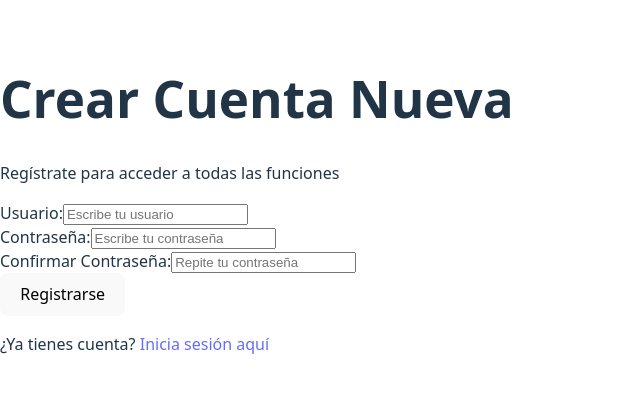
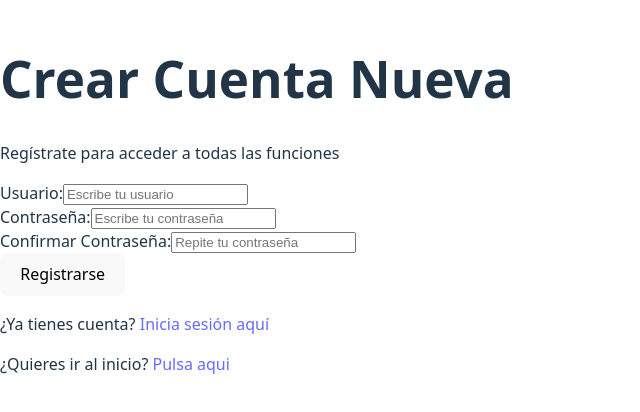
Before and after one commit to Adrianbien43/GuatequeStore, a React (Vite) app: page /auth/register in a window 1280 px wide. Shown: the part 196-608 px from the top of the page, without its empty margins (0-640 px from the left). Built offline with nearby package versions, Linux system fonts and the light colour scheme.

Commit message:
Hola buenas

```diff
--- a/src/App.jsx
+++ b/src/App.jsx
@@ -33,6 +33,7 @@ const PublicLayout = () => (
   <>
     <Header />
     <Outlet />
+    <Footer/>
   </>
 );
 
--- a/src/pages/auth/authadmin/Login.jsx
+++ b/src/pages/auth/authadmin/Login.jsx
@@ -64,6 +64,9 @@ export default function Login() {
       <p>
         ¿No tienes cuenta? <Link to="/auth/register">Regístrate primero aquí</Link>
       </p>
+      <p>
+        ¿Quieres ir al inicio? <Link to="/">Pulsa aquí</Link>
+      </p>
     </div>
   );
 }
--- a/src/pages/auth/authadmin/Register.jsx
+++ b/src/pages/auth/authadmin/Register.jsx
@@ -69,6 +69,9 @@ export default function Register() {
       <p>
         ¿Ya tienes cuenta? <Link to="/auth/login">Inicia sesión aquí</Link>
       </p>
+           <p>
+        ¿Quieres ir al inicio? <Link to="/">Pulsa aqui </Link>
+      </p>
     </div>
   );
 }
```
